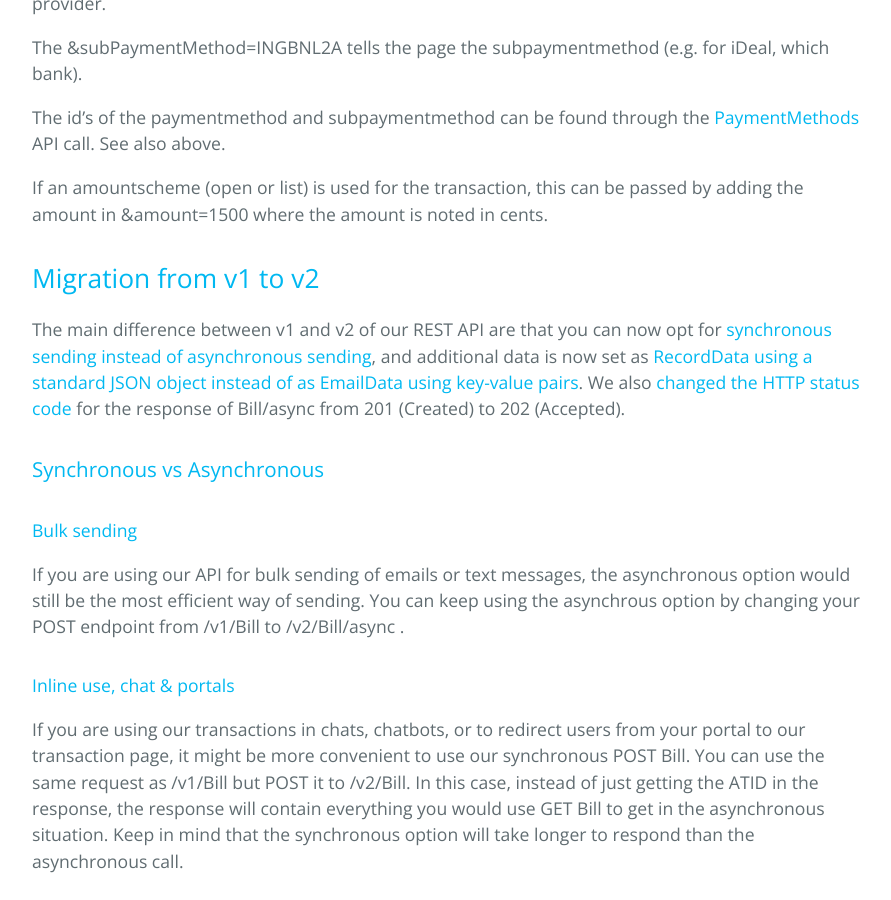
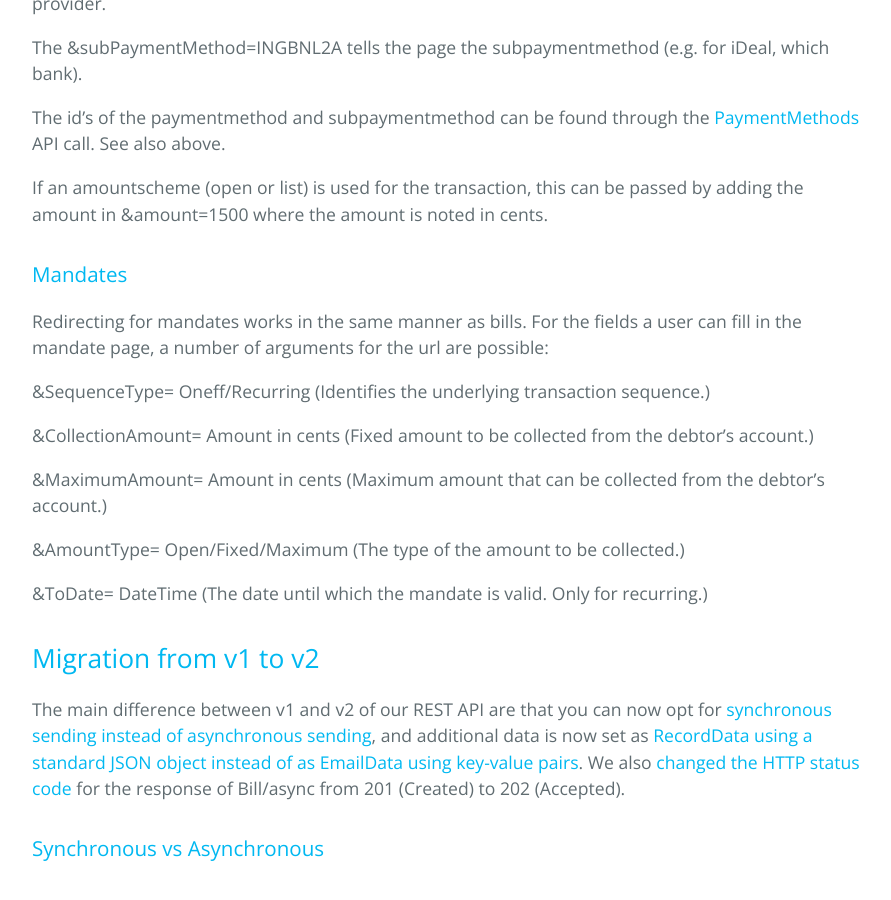
Before and after one commit to AcceptEmail/Examples, a Jekyll site: the page built from index.md, in a window 1280 px wide and 900 px high, scrolled down 9936 px. Shown: the whole window, without its empty margins (192-1083 px from the left). Built offline with Jekyll 4.4.1, drawn with Linux system fonts in a browser that asks for light colours.

Commit message:
mandates added

```diff
--- a/index.md
+++ b/index.md
@@ -344,6 +344,19 @@ The id's of the paymentmethod and subpaymentmethod can be found through the [Pay
 
 If an amountscheme (open or list) is used for the transaction, this can be passed by adding the amount in &amount=1500 where the amount is noted in cents.
 
+### Mandates
+
+Redirecting for mandates works in the same manner as bills. For the fields a user can fill in the mandate page, a number of arguments for the url are possible:
+
+&SequenceType= Oneff/Recurring (Identifies the underlying transaction sequence.)
+
+&CollectionAmount= Amount in cents (Fixed amount to be collected from the debtor’s account.)
+
+&MaximumAmount= Amount in cents (Maximum amount that can be collected from the debtor’s account.)
+
+&AmountType= Open/Fixed/Maximum (The type of the amount to be collected.)
+
+&ToDate= DateTime (The date until which the mandate is valid. Only for recurring.)
 
 
 <a id="migration-v1-to-v2"></a>
```
